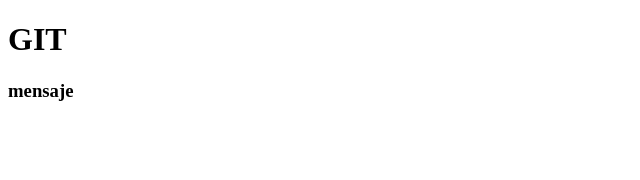
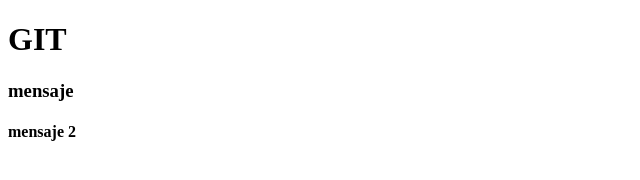
Before and after one commit to JuanSeSilvaCortez/demo-github-frontend, a plain HTML site: page index.html in a window 1280 px wide. Shown: the full height of the page, 0-640 px from the left. Drawn offline with Linux system fonts and the light colour scheme.

Commit message:
se agrego el mensaje 4 en html

```diff
--- a/index.html
+++ b/index.html
@@ -10,5 +10,6 @@
   <body>
     <h1>GIT</h1>
     <h3>mensaje</h3>
+    <h4>mensaje 2</h4>
   </body>
 </html>
```
